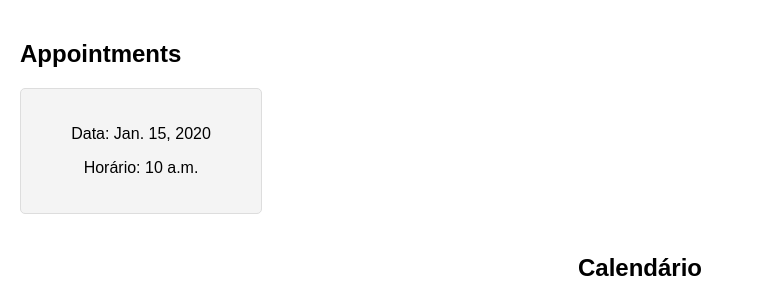
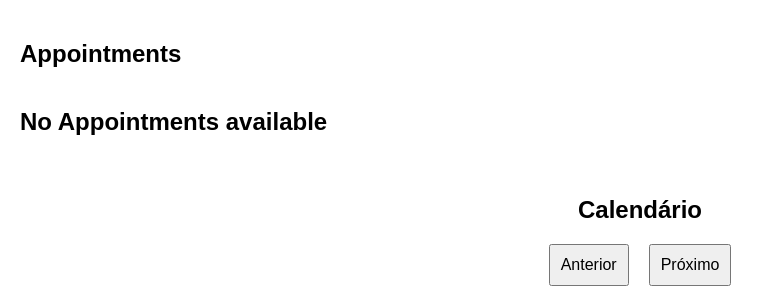
Before and after one commit to JoaoPedroCavalcanti/dogPlay, a Django app: page /appointment/ in a window 1280 px wide. Shown: the part 66-362 px from the top of the page, without its empty margins (0-774 px from the left). Run offline with Django 5.2, Linux system fonts and the light colour scheme; tables that the repository leaves empty hold one stand-in row (values such as "Sample post").

Commit message:
Fix my appointment button to take the user to dashboard and in /appointments Show just appointments with no owner

```diff
--- a/appointment/models.py
+++ b/appointment/models.py
@@ -9,7 +9,7 @@
     updated_at = models.DateTimeField(auto_now=True)
     is_confirmed = models.BooleanField(default=False)
     petOwner = models.ForeignKey(
-        User, on_delete=models.SET_NULL, null=True
+        User, on_delete=models.SET_NULL, null=True, blank=True
     )
 
     def __str__(self):
--- a/appointment/templates/appointment/partials/home.html
+++ b/appointment/templates/appointment/partials/home.html
@@ -2,11 +2,11 @@
     <section class="list-section">
         <h2>Appointments</h2>
         <div class="event-list">
-            {% for dateAndTime in datesAndTimes %}
-                <a href = {% url 'appointment:confirmation' dateAndTime.id %}>
+            {% for appointment in appointments %}
+                <a href = {% url 'appointment:confirmation' appointment.id %}>
                     <div class="event-item">
-                        <p>Data: {{ dateAndTime.date }}</p>
-                        <p>Horário: {{ dateAndTime.time }}</p>
+                        <p>Data: {{ appointment.date }}</p>
+                        <p>Horário: {{ appointment.time }}</p>
                     </div>
                 </a>
             {% empty %}
--- a/appointment/templates/appointment/partials/message_popup.html
+++ b/appointment/templates/appointment/partials/message_popup.html
@@ -3,7 +3,7 @@
 
     {% include "global/partials/message.html" %}
 
-    <a href="{% url 'appointment:myAppointments' %}">
+    <a href="{% url 'petOwner:dashboard' %}">
         <button class="btn">My Appointments</button>
     </a>
     <br>
--- a/appointment/views.py
+++ b/appointment/views.py
@@ -1,12 +1,20 @@
 from django.shortcuts import render, get_object_or_404
 from .models import Appointment
 from django.contrib import messages
+from utils.past_and_future_appointments import past_and_future_appointments
+
 
 def appointmentHome(req):
+    appointments = Appointment.objects.filter(
+        petOwner = None
+    )
+    past_appointments, future_appointments = past_and_future_appointments(appointments)
 
-    appointments = Appointment.objects.all().order_by('-id')
+    print(past_appointments)
+    print(future_appointments)
+
     return render(req, 'appointment/pages/appointmentHome.html', context={
-        'datesAndTimes': appointments
+        'appointments': future_appointments
     })
 
 def appointmentConfirmation(req, id):
--- a/utils/past_and_future_appointments.py
+++ b/utils/past_and_future_appointments.py
@@ -1,5 +1,4 @@
 from datetime import datetime
-
 
 def checkIfAppointmentIsOld(appointment):
     now = datetime.now()
@@ -12,7 +11,7 @@
 
     if appointment_date < now_date:
         return True
-    if appointment_time < now_time:
+    if appointment_date == now_date and appointment_time < now_time:
         return True
     return False
 
```
Also changed, not shown: appointment/migrations/0001_initial.py.
